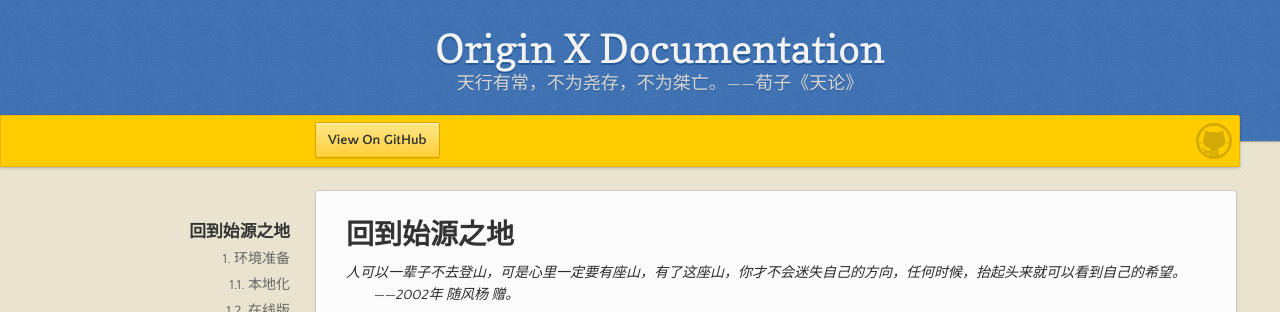
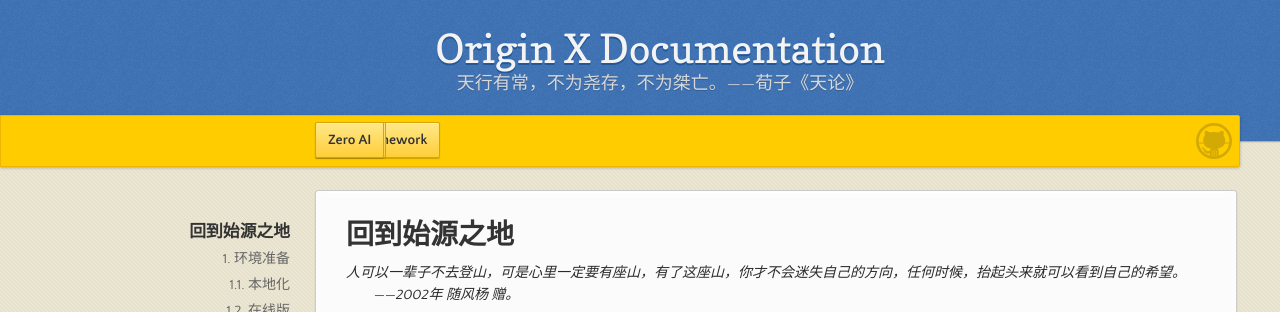
Before and after one commit to zwkjhx/ox-doc, a Jekyll site: the page built from README.md, in a window 1280 px wide. Shown: the top 312 px of the page. Built offline with Jekyll 4.4.1, drawn with Linux system fonts in a browser that asks for light colours; our own code applies the rules of GitHub Pages for plain Markdown files.

Commit message:
添加链接

```diff
--- a/_layouts/default.html
+++ b/_layouts/default.html
@@ -25,6 +25,9 @@
         <span id="logo"></span>
 
         <a href="{{ site.github.repository_url }}" class="button fork"><strong>View On GitHub</strong></a>
+        <a href="http://www.vertxup.cn" class="button fork" target="_blank">Zero Framework</a>
+        <a href="http://www.vertxui.cn" class="button fork" target="_blank">Zero UI</a>
+        <a href="http://www.vertxai.cn" class="button fork" target="_blank">Zero AI</a>
         {% if site.show_downloads %}
           <div class="downloads">
             <span>Downloads:</span>
```
